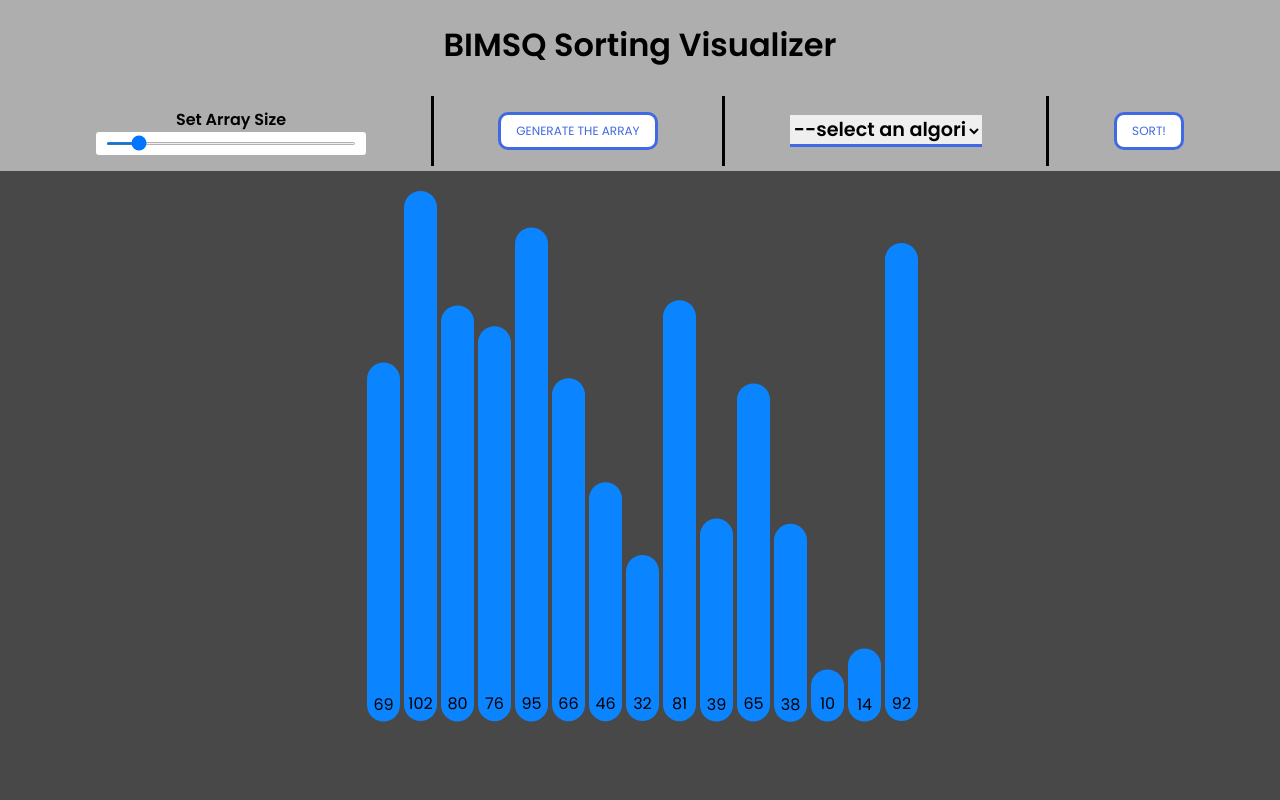
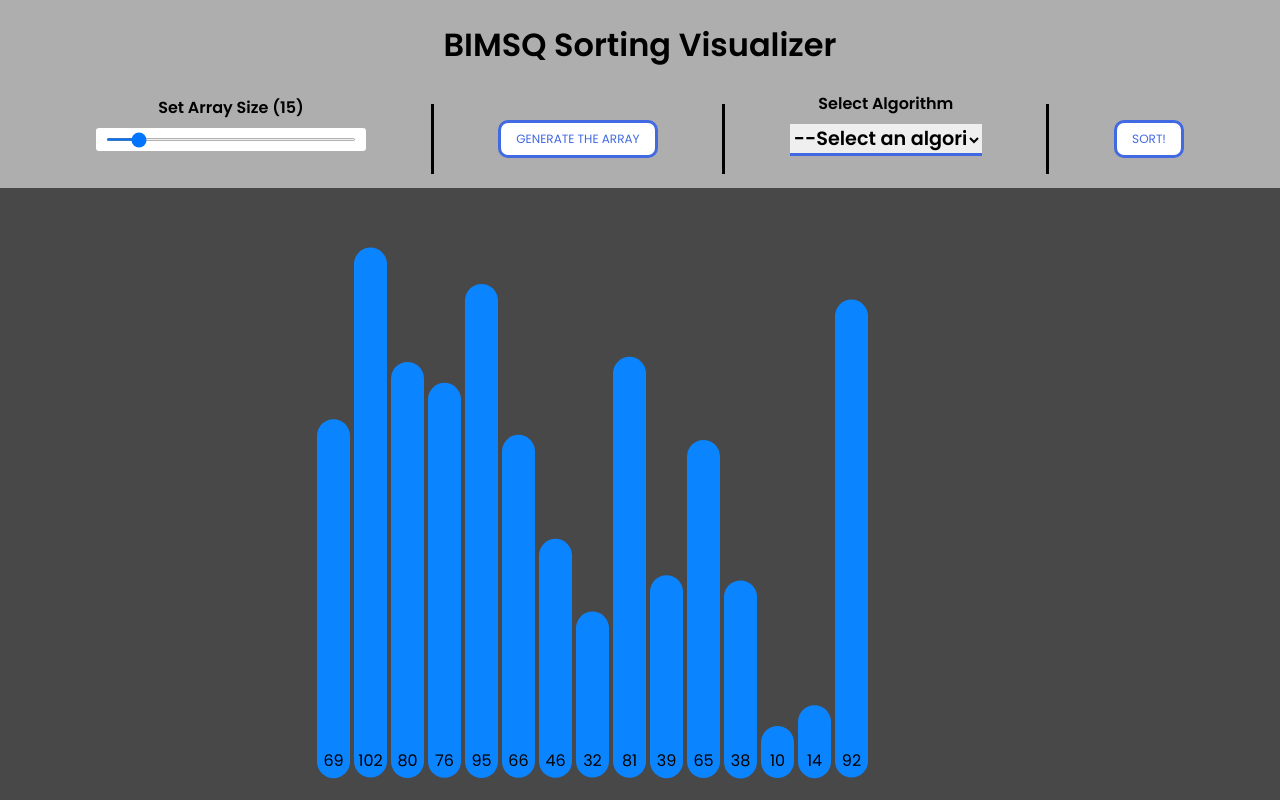
Before and after one commit to reynaldomarchell/bimsq-sort, a React (Vite) app: page / in a window 1280 px wide. Built offline with nearby package versions, Linux system fonts and the light colour scheme.

Commit message:
fix: changed padding, margin, etc.

```diff
--- a/src/App.css
+++ b/src/App.css
@@ -26,10 +26,17 @@ body {
   align-items: center;
 }
 
-.App p {
+.container p {
+  display: flex;
+  align-items: center;
   color: white;
   font-size: 20px;
   font-family: "Poppins", sans-serif;
+}
+
+.container {
+  display: flex;
+  flex-direction: row;
 }
 
 .array-display {
@@ -38,6 +45,8 @@ body {
   justify-content: space-evenly;
   max-width: 75vw;
   transform: rotate(180deg);
+  height: 75vh;
+  margin-right: 100px;
 }
 
 @media screen and (max-width: 1450px) {
--- a/src/App.jsx
+++ b/src/App.jsx
@@ -196,8 +196,12 @@ function App() {
         setAlgorithm={setAlgorithm}
         startSorting={startSorting}
       />
-      <div className="array-display">{bars}</div>
-      {isSortingFinished && <p>Sorting time: {sortingTime / 1000}s</p>}
+      <div className="container">
+        <div className="array-display">{bars}</div>
+        {isSortingFinished && (
+          <p>Sorting time: {(sortingTime / 1000).toFixed(2)}s</p>
+        )}
+      </div>
     </div>
   );
 }
--- a/src/components/ui/Navbar/navbar.css
+++ b/src/components/ui/Navbar/navbar.css
@@ -16,7 +16,7 @@
 }
 
 .navbar > div {
-  margin-bottom: 5px;
+  margin-bottom: 0px;
 }
 
 .navbar__toolbar {
--- a/src/components/ui/RangeSlider/RangeSlider.jsx
+++ b/src/components/ui/RangeSlider/RangeSlider.jsx
@@ -10,7 +10,7 @@ function RangeSlider({ onChange, value }) {
   return (
     <div className="range">
       <div className="title">
-        <h4>Set Array Size</h4>
+        <h4>Set Array Size ({value})</h4>
       </div>
 
       <div className="field">
--- a/src/components/ui/RangeSlider/rangeslider.css
+++ b/src/components/ui/RangeSlider/rangeslider.css
@@ -10,11 +10,13 @@
   align-items: center;
   background-color: white;
   border-radius: 3px;
-    padding: .5rem;
+  padding: 0.5rem;
+  margin-bottom: 2rem;
 }
 
 h4 {
   margin: 0;
+  margin-bottom: 0.5rem;
 }
 
 .field > input {
--- a/src/components/ui/SelectAlgorithm/SelectAlgorithm.jsx
+++ b/src/components/ui/SelectAlgorithm/SelectAlgorithm.jsx
@@ -10,13 +10,14 @@ function SelectAlgorithm({ onChange }) {
 
   return (
     <div>
+      <h4>Select Algorithm</h4>
       <select
         name="algorithms"
         id="algorithms"
         className="select-algorithms"
         onChange={onChange}
       >
-        <option value="">--select an algorithm--</option>
+        <option value="">--Select an algorithm--</option>
         <option value="Bubble Sort">Bubble Sort</option>
         <option value="Selection Sort">Selection Sort</option>
         <option value="Insertion Sort">Insertion Sort</option>
--- a/src/components/ui/SelectAlgorithm/selectalgorithm.css
+++ b/src/components/ui/SelectAlgorithm/selectalgorithm.css
@@ -7,6 +7,10 @@
   border: unset;
   border-bottom: 3px solid royalblue;
   font-family: inherit;
+}
+
+select {
+  margin-bottom: 2rem;
 }
 
 @media screen and (max-width: 1450px) {
```
Lines whose indentation alone changed are shown as unchanged.
